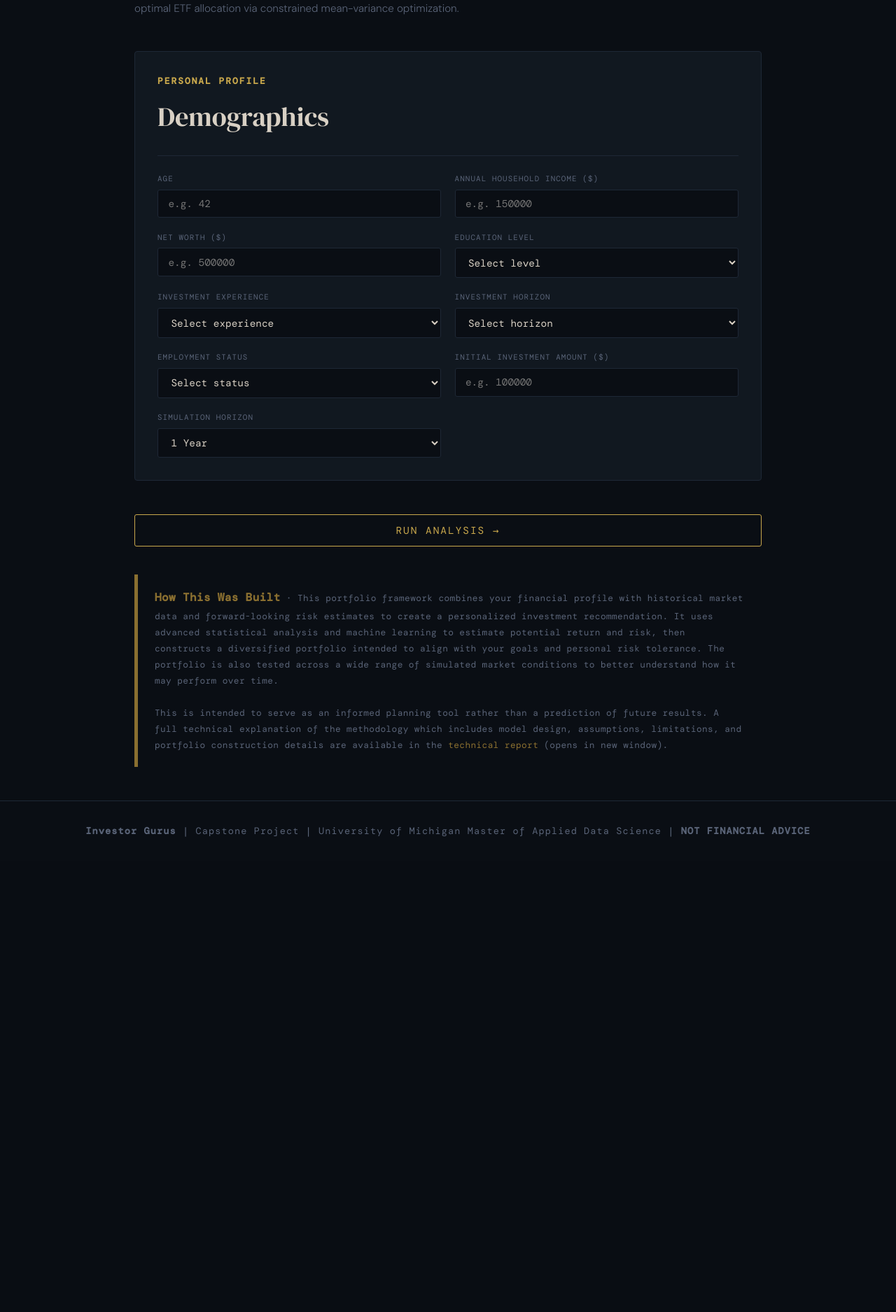
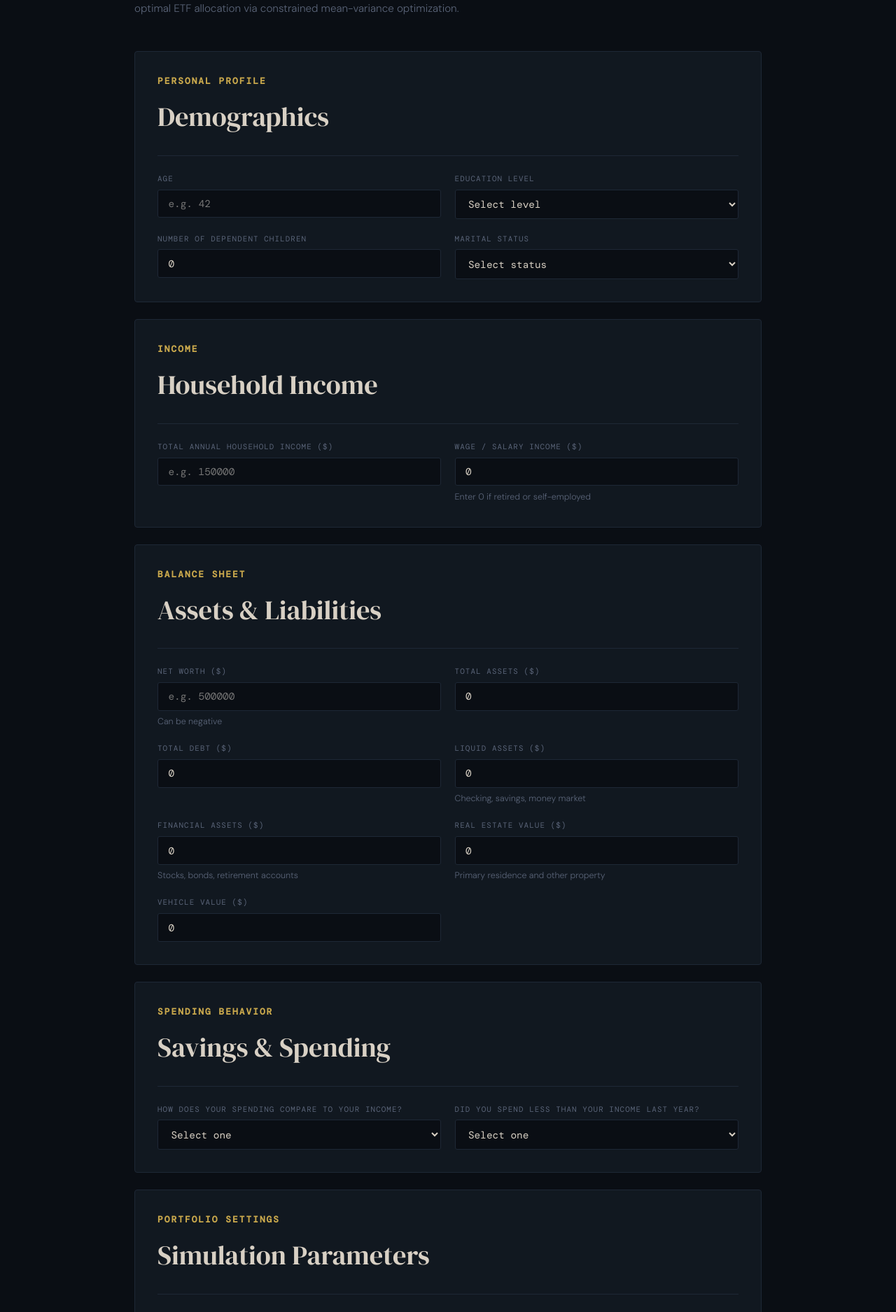
Before and after one commit to tmacpherson6/investment_advisor_dashboard_capstone, a Flask app: page / in a window 1280 px wide. Shown: the part 334-2209 px from the top of the page at 70% size. Before the commit the page ends 1530 px from the top, so only its background shows below. Run offline with Flask 3, Linux system fonts and the light colour scheme; parts of the project's set-up code (start-up, migrations or seed data) failed here and were passed over; some libraries are stand-ins or nearby versions; some web fonts are replaced.

Commit message:
updated index.html with the features that will actually be used for our RandomForest Model

```diff
--- a/templates/index.html
+++ b/templates/index.html
@@ -33,7 +33,9 @@
 
   <!-- Form -->
   <form action="/analyze" method="POST">
-    <div class="card">
+
+    <!-- Card 1: Personal Profile -->
+    <div class="card" style="margin-bottom: 1.5rem;">
       <span class="card-label" style="font-size: 0.8rem; font-weight: bold;">Personal Profile</span>
       <h2 style="font-size: 2.4rem;">Demographics</h2>
       <hr class="divider">
@@ -41,61 +43,144 @@
 
         <div class="form-group">
           <label>Age</label>
-          <input type="number" name="age" placeholder="e.g. 42" min="18" max="90" required>
+          <input type="number" name="age" placeholder="e.g. 42" min="18" max="95" required>
         </div>
 
         <div class="form-group">
-          <label>Annual Household Income ($)</label>
+          <label>Education Level</label>
+          <select name="educ" required>
+            <option value="" disabled selected>Select level</option>
+            <option value="8">No high school diploma</option>
+            <option value="9">High school diploma / GED</option>
+            <option value="10">Some college, no degree</option>
+            <option value="11">Associate degree</option>
+            <option value="12">Bachelor's degree</option>
+            <option value="14">Graduate or professional degree</option>
+          </select>
+        </div>
+
+        <div class="form-group">
+          <label>Number of Dependent Children</label>
+          <input type="number" name="kids" placeholder="e.g. 2" min="0" max="15" value="0" required>
+        </div>
+
+        <div class="form-group">
+          <label>Marital Status</label>
+          <select name="married" required>
+            <option value="" disabled selected>Select status</option>
+            <option value="1">Married or living with partner</option>
+            <option value="2">Not married</option>
+          </select>
+        </div>
+
+      </div>
+    </div>
+
+    <!-- Card 2: Income -->
+    <div class="card" style="margin-bottom: 1.5rem;">
+      <span class="card-label" style="font-size: 0.8rem; font-weight: bold;">Income</span>
+      <h2 style="font-size: 2.4rem;">Household Income</h2>
+      <hr class="divider">
+      <div class="form-grid">
+
+        <div class="form-group">
+          <label>Total Annual Household Income ($)</label>
           <input type="number" name="income" placeholder="e.g. 150000" min="0" required>
         </div>
 
         <div class="form-group">
+          <label>Wage / Salary Income ($)</label>
+          <input type="number" name="wageinc" placeholder="e.g. 120000" min="0" value="0" required>
+          <small style="color: var(--muted); font-size: 0.78rem;">Enter 0 if retired or self-employed</small>
+        </div>
+
+      </div>
+    </div>
+
+    <!-- Card 3: Balance Sheet -->
+    <div class="card" style="margin-bottom: 1.5rem;">
+      <span class="card-label" style="font-size: 0.8rem; font-weight: bold;">Balance Sheet</span>
+      <h2 style="font-size: 2.4rem;">Assets &amp; Liabilities</h2>
+      <hr class="divider">
+      <div class="form-grid">
+
+        <div class="form-group">
           <label>Net Worth ($)</label>
-          <input type="number" name="net_worth" placeholder="e.g. 500000" min="0" required>
+          <input type="number" name="networth" placeholder="e.g. 500000" required>
+          <small style="color: var(--muted); font-size: 0.78rem;">Can be negative</small>
         </div>
 
         <div class="form-group">
-          <label>Education Level</label>
-          <select name="education" required>
-            <option value="" disabled selected>Select level</option>
-            <option value="1">High School or Less</option>
-            <option value="2">Some College</option>
-            <option value="3">Bachelor's Degree</option>
-            <option value="4">Graduate Degree</option>
+          <label>Total Assets ($)</label>
+          <input type="number" name="asset" placeholder="e.g. 800000" min="0" value="0" required>
+        </div>
+
+        <div class="form-group">
+          <label>Total Debt ($)</label>
+          <input type="number" name="debt" placeholder="e.g. 300000" min="0" value="0" required>
+        </div>
+
+        <div class="form-group">
+          <label>Liquid Assets ($)</label>
+          <input type="number" name="liq" placeholder="e.g. 50000" min="0" value="0" required>
+          <small style="color: var(--muted); font-size: 0.78rem;">Checking, savings, money market</small>
+        </div>
+
+        <div class="form-group">
+          <label>Financial Assets ($)</label>
+          <input type="number" name="fin" placeholder="e.g. 200000" min="0" value="0" required>
+          <small style="color: var(--muted); font-size: 0.78rem;">Stocks, bonds, retirement accounts</small>
+        </div>
+
+        <div class="form-group">
+          <label>Real Estate Value ($)</label>
+          <input type="number" name="houses" placeholder="e.g. 400000" min="0" value="0" required>
+          <small style="color: var(--muted); font-size: 0.78rem;">Primary residence and other property</small>
+        </div>
+
+        <div class="form-group">
+          <label>Vehicle Value ($)</label>
+          <input type="number" name="vehic" placeholder="e.g. 30000" min="0" value="0" required>
+        </div>
+
+      </div>
+    </div>
+
+    <!-- Card 4: Spending Behavior -->
+    <div class="card" style="margin-bottom: 1.5rem;">
+      <span class="card-label" style="font-size: 0.8rem; font-weight: bold;">Spending Behavior</span>
+      <h2 style="font-size: 2.4rem;">Savings &amp; Spending</h2>
+      <hr class="divider">
+      <div class="form-grid">
+
+        <div class="form-group">
+          <label>How does your spending compare to your income?</label>
+          <select name="wsaved" required>
+            <option value="" disabled selected>Select one</option>
+            <option value="1">I spend more than I earn</option>
+            <option value="2">I spend about what I earn</option>
+            <option value="3">I spend less than I earn</option>
           </select>
         </div>
 
         <div class="form-group">
-          <label>Investment Experience</label>
-          <select name="investment_experience" required>
-            <option value="" disabled selected>Select experience</option>
-            <option value="1">None</option>
-            <option value="2">Limited (1–3 years)</option>
-            <option value="3">Moderate (3–10 years)</option>
-            <option value="4">Experienced (10+ years)</option>
+          <label>Did you spend less than your income last year?</label>
+          <select name="saved" required>
+            <option value="" disabled selected>Select one</option>
+            <option value="1">Yes</option>
+            <option value="0">No</option>
           </select>
         </div>
 
-        <div class="form-group">
-          <label>Investment Horizon</label>
-          <select name="horizon" required>
-            <option value="" disabled selected>Select horizon</option>
-            <option value="short">Short-term (< 2 years)</option>
-            <option value="medium">Medium-term (2–7 years)</option>
-            <option value="long">Long-term (7+ years)</option>
-          </select>
-        </div>
+      </div>
+    </div>
 
-        <div class="form-group">
-          <label>Employment Status</label>
-          <select name="employment" required>
-            <option value="" disabled selected>Select status</option>
-            <option value="1">Employed (salaried)</option>
-            <option value="2">Self-employed</option>
-            <option value="3">Retired</option>
-            <option value="4">Other</option>
-          </select>
-        </div>
+    <!-- Card 5: Portfolio Settings -->
+    <div class="card" style="margin-bottom: 1.5rem;">
+      <span class="card-label" style="font-size: 0.8rem; font-weight: bold;">Portfolio Settings</span>
+      <h2 style="font-size: 2.4rem;">Simulation Parameters</h2>
+      <hr class="divider">
+      <div class="form-grid">
 
         <div class="form-group">
           <label>Initial Investment Amount ($)</label>
```
